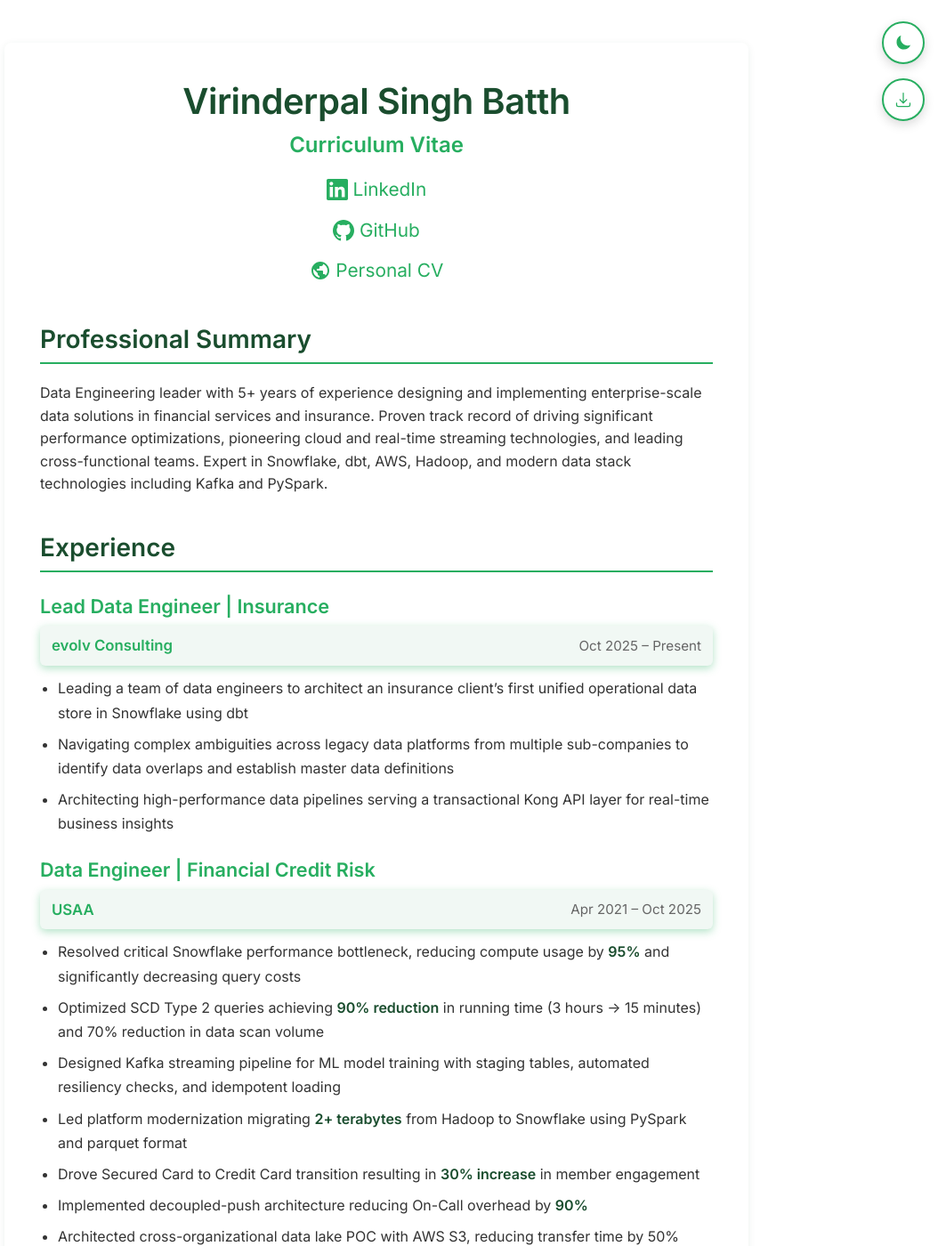
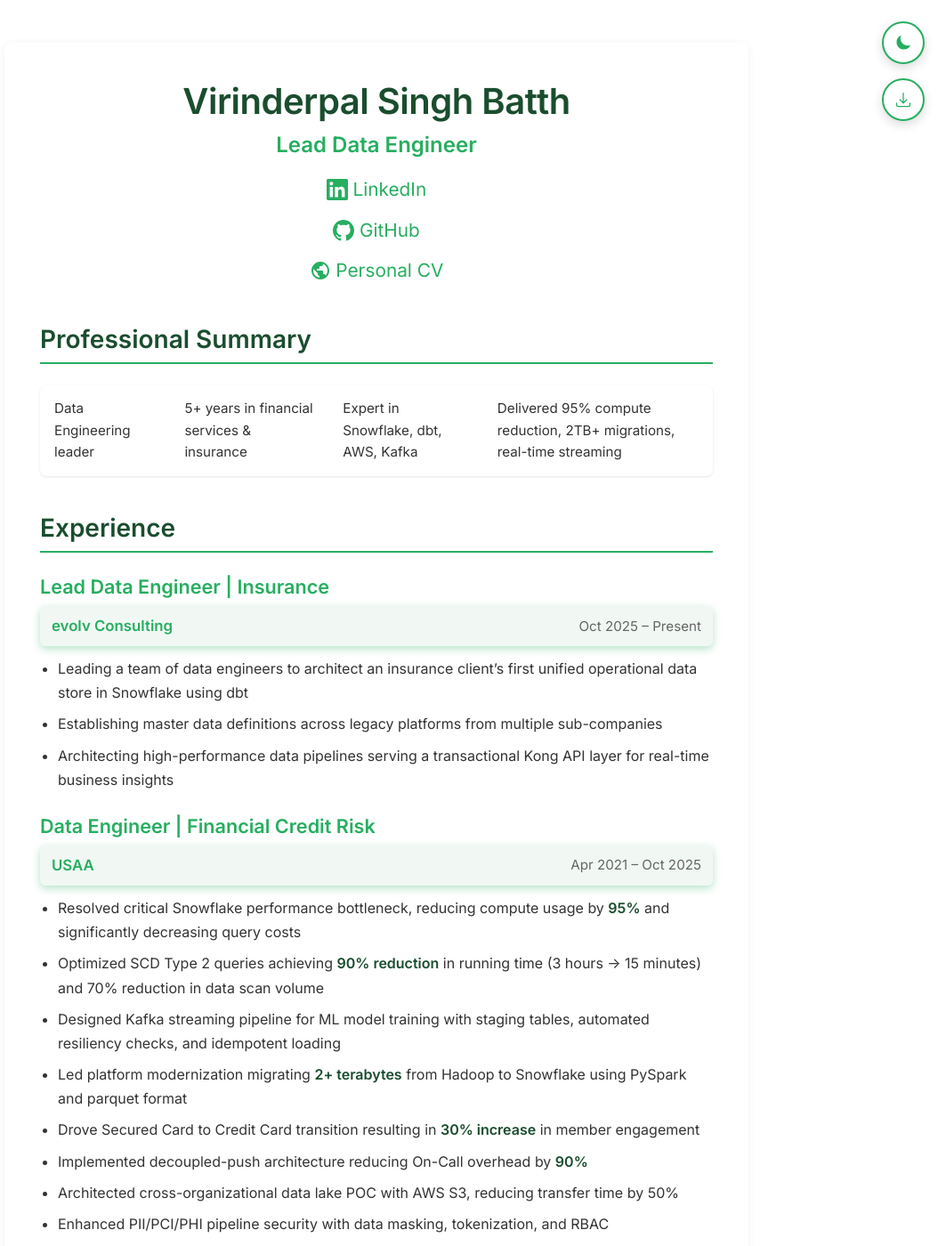
Before and after one commit to vsbatth6/vsbatth6.github.io, a Jekyll site: the page built from index.md, in a window 1280 px wide and 1400 px high. Shown: the whole window at 89% size, without its empty margins (217-1280 px from the left). Built offline with Jekyll 4.4.1, drawn with Linux system fonts in a browser that asks for light colours.

Commit message:
Improve CV scannability for recruiters
- Shorten summary to punchy one-liner with key metrics
- Replace generic "Curriculum Vitae" with "Lead Data Engineer"
- Trim evolv bullet 2 (lead with action, remove setup words)

```diff
--- a/index.md
+++ b/index.md
@@ -7,7 +7,7 @@ title: Virinderpal Singh Batth | Data Engineer
 
 # Virinderpal Singh Batth
 
-**Curriculum Vitae**
+**Lead Data Engineer**
 
 <div class="contact-info">
   <a href="https://linkedin.com/in/vbatth" class="linkedin-link">
@@ -32,7 +32,7 @@ title: Virinderpal Singh Batth | Data Engineer
 
 ## Professional Summary
 
-Data Engineering leader with 5+ years of experience designing and implementing enterprise-scale data solutions in financial services and insurance. Proven track record of driving significant performance optimizations, pioneering cloud and real-time streaming technologies, and leading cross-functional teams. Expert in Snowflake, dbt, AWS, Hadoop, and modern data stack technologies including Kafka and PySpark.
+Data Engineering leader | 5+ years in financial services & insurance | Expert in Snowflake, dbt, AWS, Kafka | Delivered 95% compute reduction, 2TB+ migrations, real-time streaming
 
 </div>
 
@@ -45,7 +45,7 @@ Data Engineering leader with 5+ years of experience designing and implementing e
 <p class="job-header"><span><strong>evolv Consulting</strong></span><span>Oct 2025 – Present</span></p>
 
 - Leading a team of data engineers to architect an insurance client's first unified operational data store in Snowflake using dbt
-- Navigating complex ambiguities across legacy data platforms from multiple sub-companies to identify data overlaps and establish master data definitions
+- Establishing master data definitions across legacy platforms from multiple sub-companies
 - Architecting high-performance data pipelines serving a transactional Kong API layer for real-time business insights
 
 </div>
```
